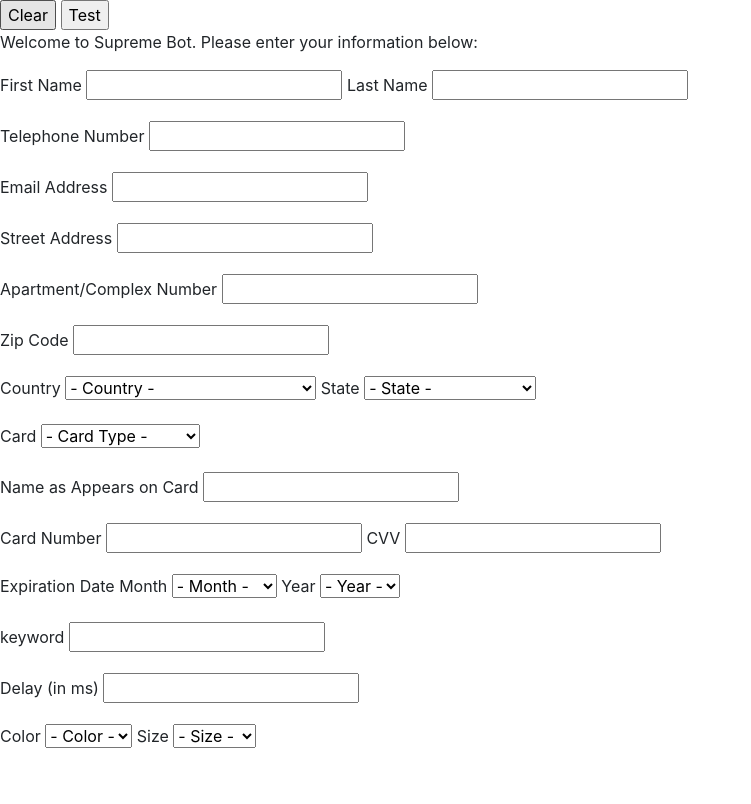
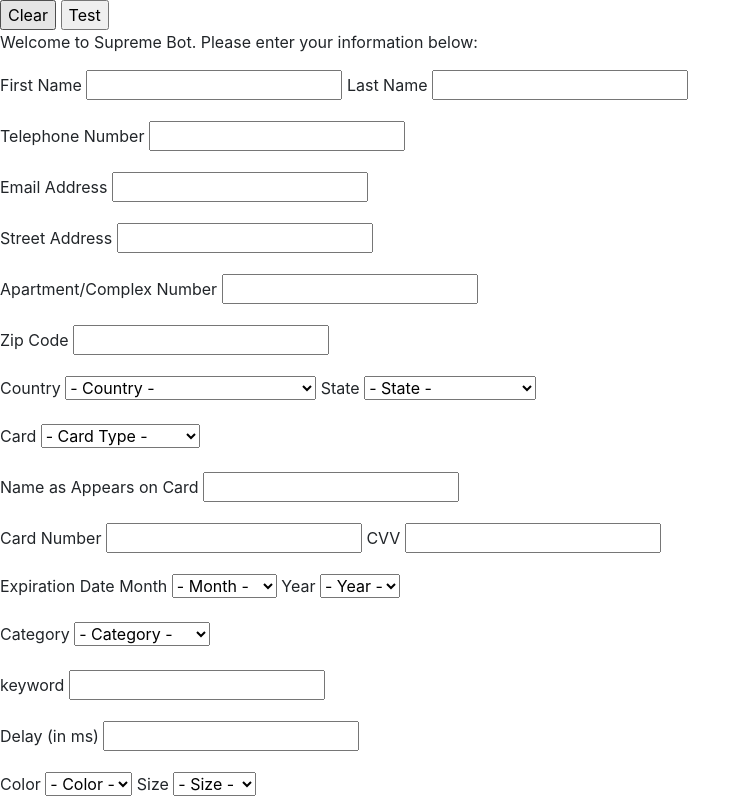
Before and after one commit to frankied003/SupremeBot, a website: page frontEnd/index.html in a window 1280 px wide. Shown: the whole page, without its empty margins (0-751 px from the left). Drawn offline with nearby package versions, Linux system fonts and the light colour scheme.

Commit message:
Added category dropdown to index.html

```diff
--- a/frontEnd/index.html
+++ b/frontEnd/index.html
@@ -456,6 +456,23 @@
     <p> </p>
     <p> </p>
 
+    <label>Category</label>
+    <select id= "category" name="Category">
+    <option>- Category -</option>
+    <option value="Acc">Accessories</option>
+    <option value="Bag">Bags</option>
+    <option value="Hat">Hats</option>
+    <option value="Jacket">Jackets</option>
+    <option value="Pants">Pants</option>
+    <option value="Shirt">Shirts</option>
+    <option value="Shoe">Shoes</option>
+    <option value="Skate">Skate</option>
+    <option value="Sweat">Sweatshirts</option>
+    <option value="Tops">Tops/Sweaters</option>
+    </select>
+
+    <p> </p>
+
     <label>keyword</label>
     <input type = "text"
     id = "kword"
```
